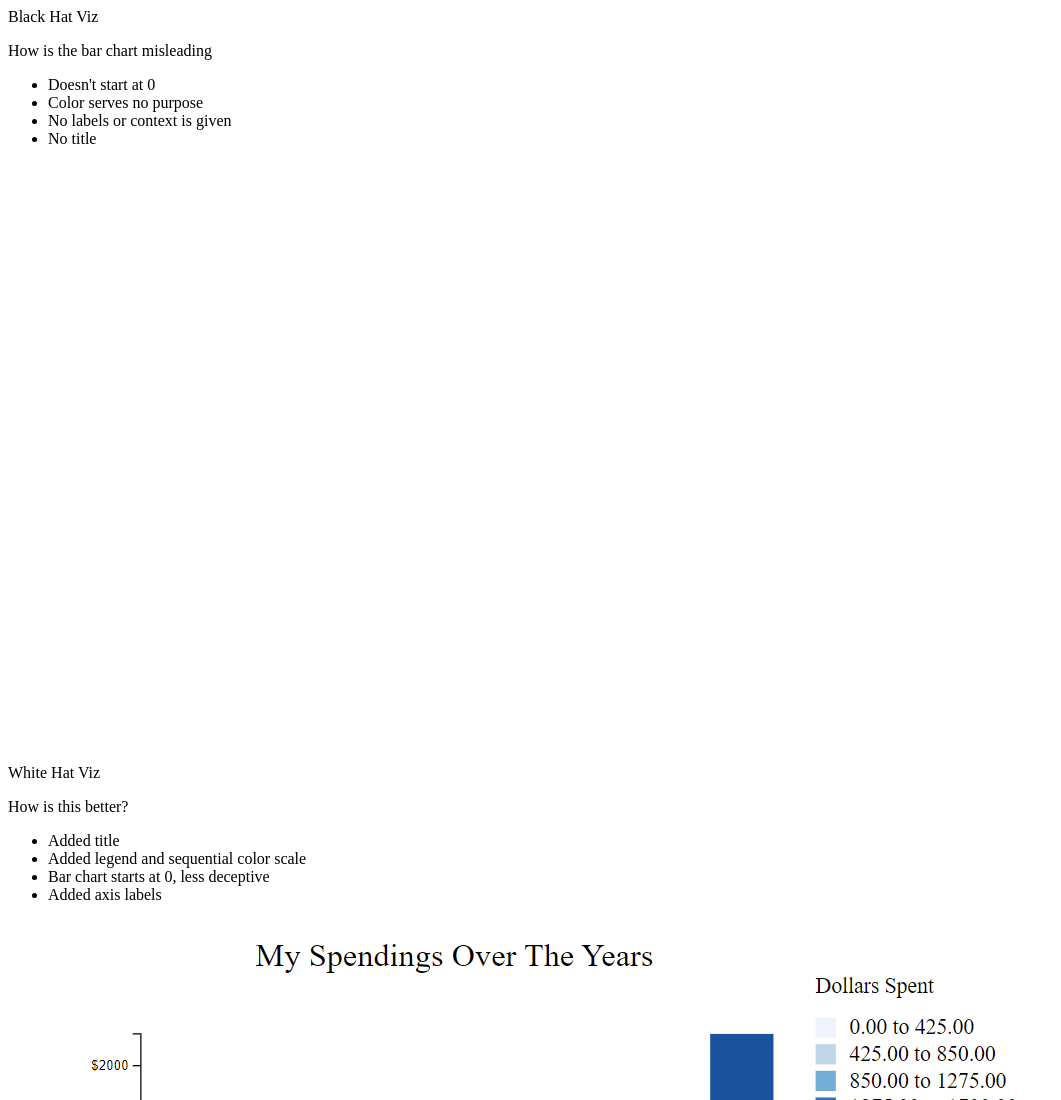
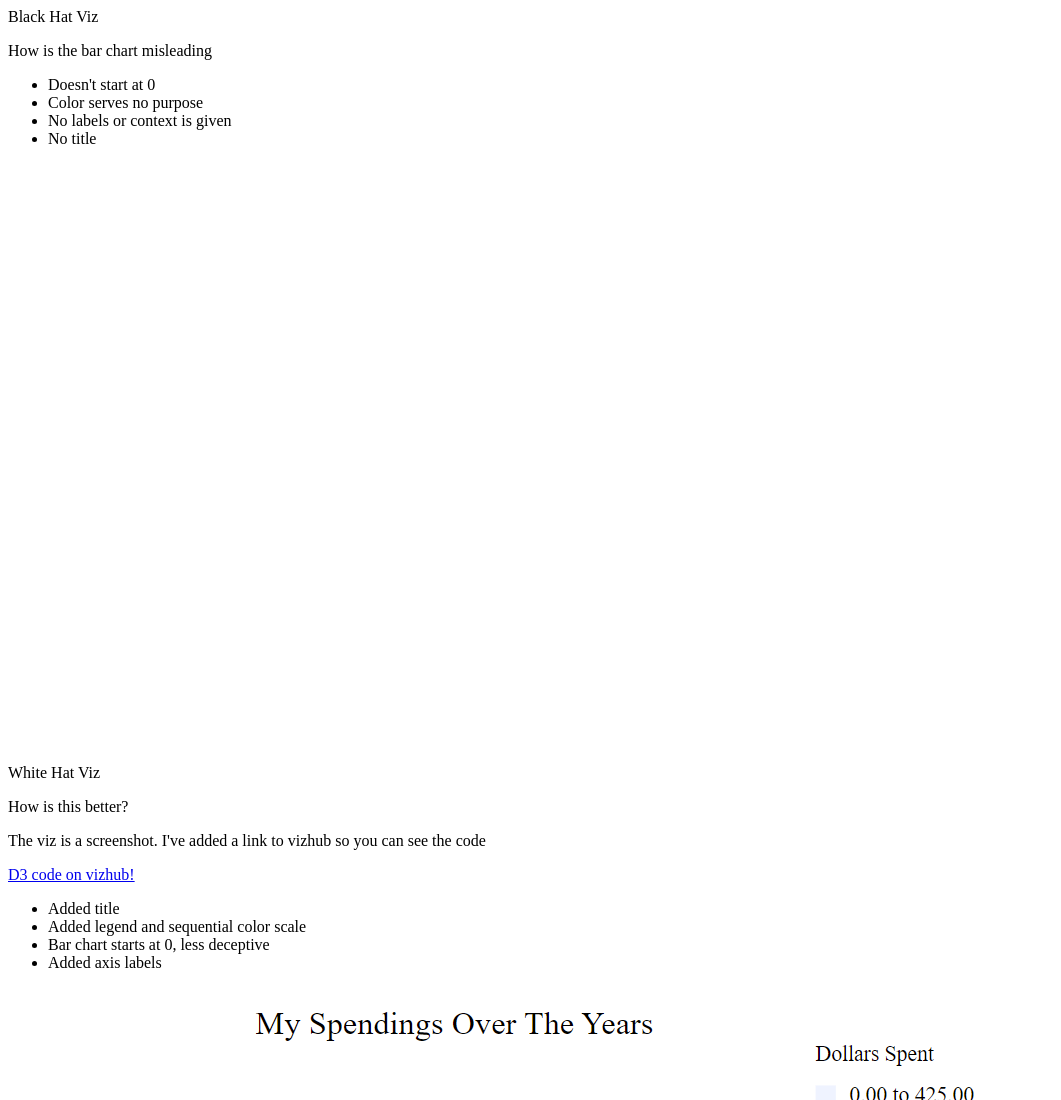
Before and after one commit to rykay/rykay.github.io, a plain HTML site: page index.html in a window 1280 px wide. Shown: the top 1100 px of the page, without its empty margins (0-1061 px from the left). Drawn offline with nearby package versions, Linux system fonts and the light colour scheme; no server answers.

Commit message:
Update index.html

```diff
--- a/index.html
+++ b/index.html
@@ -91,6 +91,8 @@
 
     <header>White Hat Viz</header>
     <p>How is this better?</p>
+<p>The viz is a screenshot. I've added a link to vizhub so you can see the code</p>
+<a href="https://vizhub.com/rykay/222c2e96a06f44088626ce440936e158">D3 code on vizhub!</a>
     <ul>
         <li>Added title</li>
         <li>Added legend and sequential color scale</li>
```
